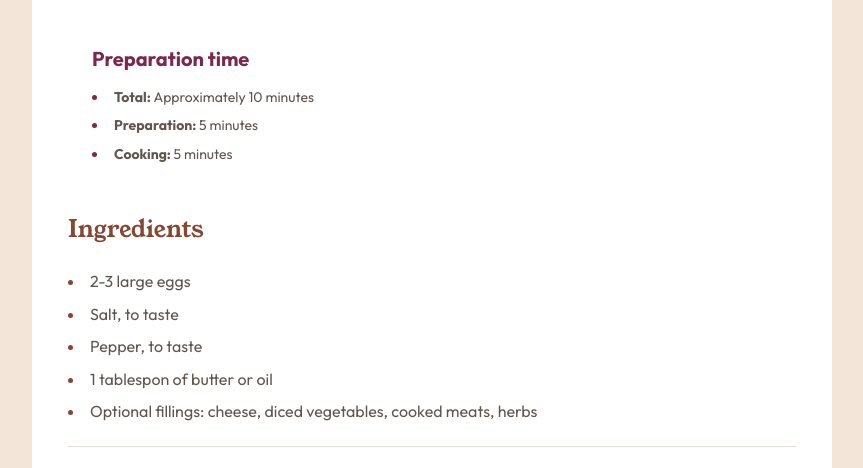
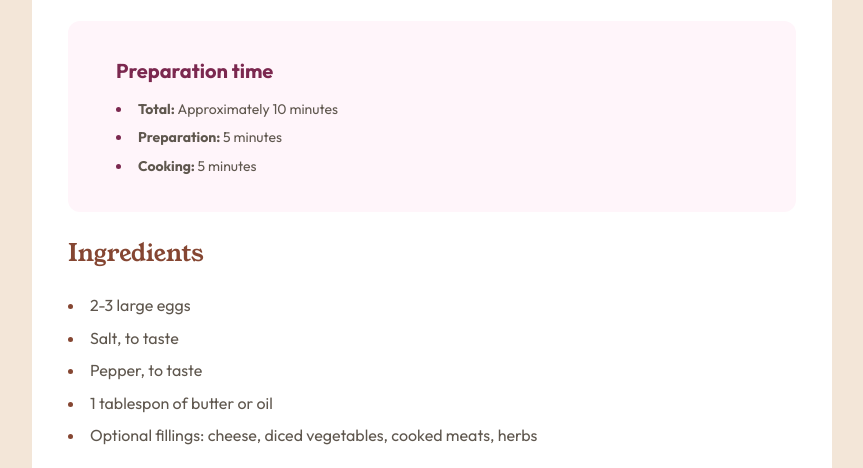
Before and after one commit to Natentado/FrontEnd_Mentor_RecipePage, a plain HTML site: page index.html in a window 1536 px wide. Shown: the part 616-1084 px from the top of the page, without its empty margins (336-1199 px from the left). Drawn offline with Linux system fonts and the light colour scheme.

Commit message:
layout adjustments

```diff
--- a/style.css
+++ b/style.css
@@ -65,7 +65,10 @@
     display: flex;
     flex-direction: column;
     gap: 12px;
-    padding: 36px 48px;
+    padding: 36px;
+    margin: 24px;
+    border-radius: 12px;
+    background-color: var(--rose-50);
 
     p{
       color: var(--rose-800);
@@ -208,7 +211,6 @@
       border-radius: 20px;
     }
 
-
     .recipe-header{
       .recipe-header-img{
         border-radius: 12px;
@@ -226,7 +228,8 @@
     }
 
     .recipe-preparation-time{
-      padding: 48px 24px;
+      padding: 36px 48px;
+      margin: 24px 0;
     }
 
     .recipe-section{
@@ -236,7 +239,7 @@
         padding: unset;
       }
 
-      &.instructions ul li pb {
+      &.instructions ul li p {
         margin-left: 12px;
       }
     }
```
